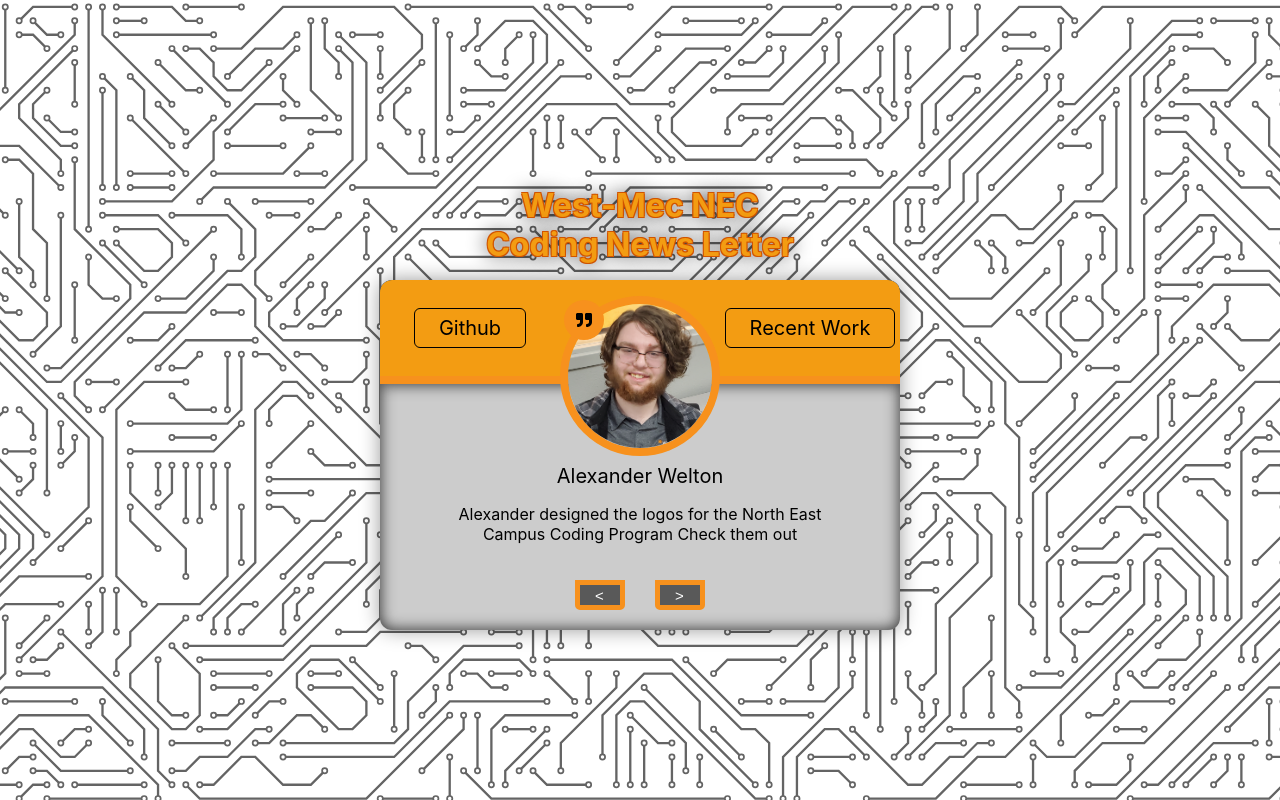
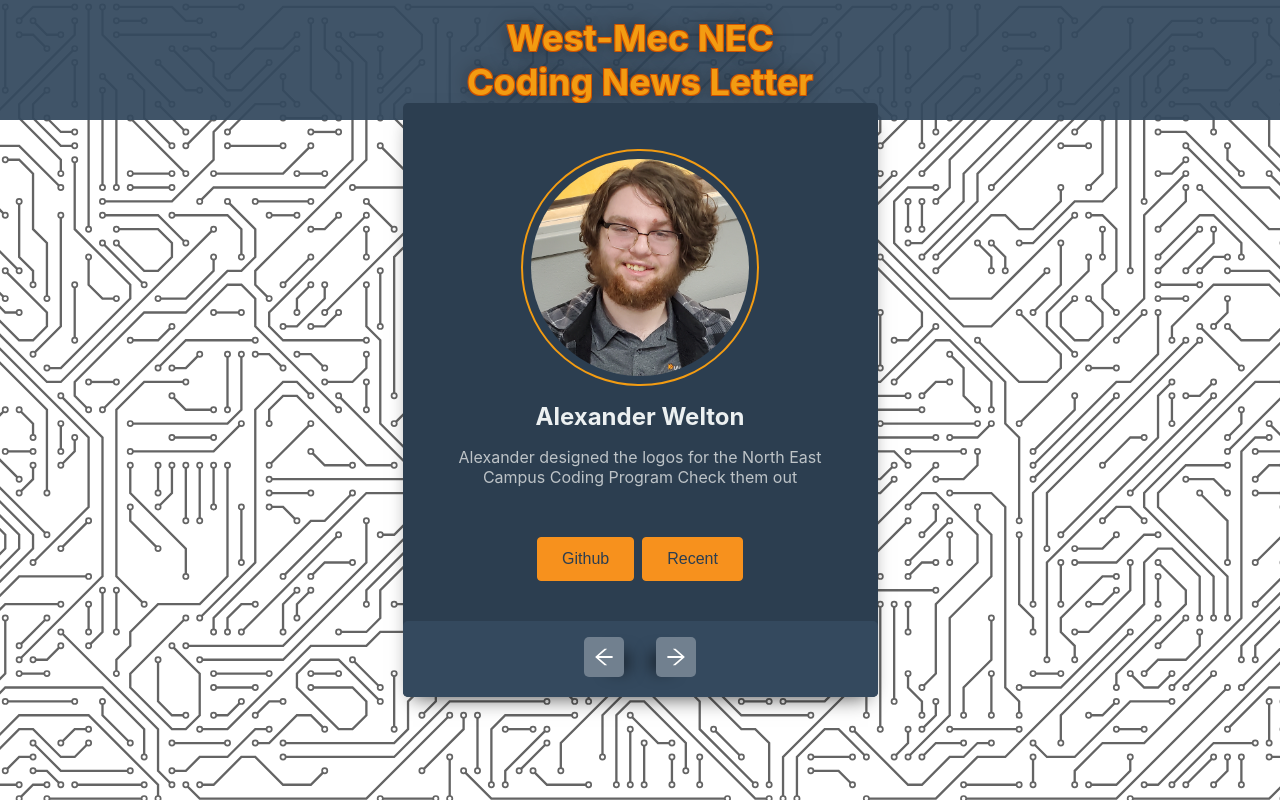
Before and after one commit to Jblack262/West-MEC-coding-newsletter, a React (Create React App) app: page / in a window 1280 px wide. Built offline with nearby package versions, Linux system fonts and the light colour scheme.

Commit message:
updated styling and colors

```diff
--- a/src/App.js
+++ b/src/App.js
@@ -1,16 +1,14 @@
 import React from 'react';
 import Review from './components/Review';
+
+import Navbar from './components/Navbar'
 function App() {
   return (
-    <main>
-      <section className='container'>
-        <div className='title'>
-          <h2>West-Mec NEC</h2>
-          <h2>Coding News Letter</h2>
-          <div className='underline'></div>
-        </div>
+    <main className="app">
+      <Navbar />
+      <div className="container">
         <Review />
-      </section>
+      </div>
     </main>
   );
 }
--- /dev/null
+++ b/src/components/Navbar.jsx
@@ -0,0 +1,12 @@
+import React from 'react'
+
+function Navbar() {
+    return (
+        <nav>
+            <h2>West-Mec NEC</h2>
+            <h2>Coding News Letter</h2>
+        </nav>
+    )
+}
+
+export default Navbar
--- a/src/components/Review.jsx
+++ b/src/components/Review.jsx
@@ -1,6 +1,6 @@
 import React, { useState } from 'react';
 import people from '../util/data';
-import { FaQuoteRight } from 'react-icons/fa';
+import { AiOutlineArrowLeft, AiOutlineArrowRight } from 'react-icons/ai';
 const Review = () => {
   const [index, setIndex] = useState(0);
   const { name, image, text } = people[index];
@@ -25,38 +25,21 @@ const Review = () => {
       return checkNumber(newIndex);
     });
   };
-  console.log(image)
   return (
     <article className='review'>
-      <div className="cardHeader">
-          <div className="btnContainer">
-          <a href="#">Github</a>
-          </div>
-        <div className='img-container'>
-          <div className="image">
-          <img src={image} alt={name} className='person-img' />
-          </div>
-          <span className='quote-icon'>
-            <FaQuoteRight />
-          </span>
-        </div>
-          <div className="btnContainer">
-          <a href="#">Recent Work</a>
-          </div>
+      <div className="imgContainer">
+        <img src={image} alt={name} />
       </div>
-
-      <h4 className='author'>{name}</h4>
-      <p className='info'>{text}</p>
-
-      <div className='button-container'>
-        <span onClick={prevPerson}>
-          <button className="prev" />
-        </span>
-        <span onClick={nextPerson}>
-          <button className="next" />
-        </span>
+      <h1>{name}</h1>
+      <p>{text}</p>
+      <div className="btnContainer">
+        <button>Github</button>
+        <button>Recent</button>
       </div>
-
+      <div className="arrowContainer">
+        <AiOutlineArrowLeft className="arrow left" onClick={() => prevPerson()}/>
+        <AiOutlineArrowRight className="arrow right" onClick={() => nextPerson()}/>
+      </div>
     </article>
   );
 };
--- a/src/sass/base/_global.scss
+++ b/src/sass/base/_global.scss
@@ -1,10 +1,12 @@
 body {
-  font-family: -apple-system, BlinkMacSystemFont, 'Segoe UI', Roboto, Oxygen,
-    Ubuntu, Cantarell, 'Open Sans', 'Helvetica Neue', sans-serif;
+  min-height: 100vh;
+  font-family: -apple-system, BlinkMacSystemFont, "Segoe UI", Roboto, Oxygen,
+    Ubuntu, Cantarell, "Open Sans", "Helvetica Neue", sans-serif;
   margin: 0;
   padding: 0;
-  @include circitBackground;
-  background-position: center;
-  background-size: cover;
-  overflow-x: hidden;
 }
+
+#root,
+.app {
+  min-height: 100vh;
+}
--- a/src/sass/base/_reset.scss
+++ b/src/sass/base/_reset.scss
@@ -4,7 +4,7 @@
   margin: 0;
   padding: 0;
   border: 0;
-  font-size: 100%;
+  // font-size: 100%;
   font-weight: normal;
   vertical-align: baseline;
   // background-position: transparent;
@@ -38,7 +38,7 @@ html {
 img,
 object,
 embed {
-  max-width: 100%;
+  // max-width: 100%;
   height: auto;
 }
 
@@ -56,7 +56,7 @@ q {
   quotes: none;
   &::before,
   &::after {
-    content: '';
+    content: "";
     content: none;
   }
 }
@@ -101,16 +101,16 @@ pre {
   word-wrap: break-word;
 }
 
-input [type='radio'] {
+input [type="radio"] {
   vertical-align: text-bottom;
 }
-input [type='checkbox'] {
+input [type="checkbox"] {
   vertical-align: bottom;
 }
-.ie7 input [type='checkbox'] {
+.ie7 input [type="checkbox"] {
   vertical-align: baseline;
 }
-.ie6 input[type='checkbox'] {
+.ie6 input[type="checkbox"] {
   vertical-align: text-bottom;
 }
 
@@ -146,9 +146,9 @@ sub {
 
 .clickable,
 label,
-input[type='button'],
-input[type='submit'],
-input[type='file'],
+input[type="button"],
+input[type="submit"],
+input[type="file"],
 button {
   cursor: pointer;
 }
@@ -167,7 +167,7 @@ button {
 
 //fixing conatiner collapse
 .clearfix::after {
-  content: '';
+  content: "";
   display: block;
   clear: both;
 }
--- /dev/null
+++ b/src/sass/components/_index.scss
@@ -0,0 +1,2 @@
+@import "./navbar";
+@import "./review";
--- /dev/null
+++ b/src/sass/components/_navbar.scss
@@ -0,0 +1,19 @@
+nav {
+  position: fixed;
+  top: 0;
+  width: 100%;
+
+  text-align: center;
+  font-size: 1.5rem;
+  font-size: clamp(1rem, 6vw, 1.5rem);
+  padding: 1rem;
+
+  background-color: #34495eef;
+  h2 {
+    color: $clr-accent-0;
+    font-weight: bold;
+    text-shadow: -1px -1px 0 $clr-accent-2, -1px 1px 0 $clr-accent-2,
+      1px -1px 0 $clr-accent-2, 1px 1px 0 $clr-accent-2,
+      0 0 20px rgba(0, 0, 0, 0.6);
+  }
+}
--- a/src/sass/components/_review.scss
+++ b/src/sass/components/_review.scss
@@ -1,155 +1,99 @@
 .review {
-  width: clamp(35%, 520px, 90%);
+  background-color: #2c3e50;
+  border-radius: 5px;
+  box-shadow: 0px 10px 20px -10px rgba(0, 0, 0, 0.75);
+  color: #bdc3c7;
+  padding-top: 30px;
+  position: relative;
+  width: 500px;
+  max-width: 95%;
+  margin-inline: auto;
   text-align: center;
-  min-height: 350px;
-  background-color: $clr-gray-0;
-  display: flex;
-  flex-direction: column;
-  border-radius: $radius;
-  overflow: hidden;
+  .imgContainer {
+    max-width: 50%;
+    min-width: 175px;
+    aspect-ratio: 1 / 1;
+    overflow: hidden;
+    box-sizing: border-box;
+    margin: 1rem auto;
 
-  box-shadow: inset $dark-shadow, $light-shadow;
-  .cardHeader {
-    background-color: $clr-accent-0;
     display: flex;
-    // place-items: center;
     justify-content: center;
-    border-radius: inherit;
-    height: 6.5rem;
-    box-sizing: border-box;
-    border-bottom: 0.5rem solid $clr-accent-1;
-    margin-bottom: 5em;
-    border-bottom-left-radius: 0;
-    border-bottom-right-radius: 0;
+    align-items: center;
+    img {
+      width: 100%;
+      max-height: 100%;
+      object-fit: cover;
 
-    box-shadow: $dark-shadow;
-    .img-container {
-      width: 10rem;
-      height: 10rem;
-      position: relative;
-      margin-block: 1rem;
-      .image {
-        overflow: hidden;
-        border-radius: 50%;
-        border: 0.5rem solid $clr-accent-1;
-        box-sizing: border-box;
-        width: 10rem;
-        height: 10rem;
-        display: flex;
-        align-items: center;
-        .person-img {
-          min-width: 100%;
-          height: auto;
+      border: 2px solid $clr-accent-0;
+      padding: 0.5rem;
+      border-radius: 50%;
+      display: block;
+    }
+  }
+  h1 {
+    font-weight: bold;
+    color: #ecf0f1;
+    margin-block: 1rem;
+  }
+  p {
+    margin: 0 auto;
+    width: 80%;
+    max-width: 95%;
+    min-height: 50px;
+  }
+  .btnContainer {
+    display: flex;
+    justify-content: center;
+    margin-block: 2rem;
+    button {
+      background-color: $clr-accent-1;
+      border: 1px solid $clr-accent-1;
+      color: #2c3e50;
+      margin: 0.5rem 0.25rem;
+      border-radius: 0.25rem;
+      font-size: 1rem;
+      padding: 0.75rem 1.5rem;
 
-          display: block;
-        }
+      user-select: none;
+
+      transition: background-color 100ms linear, color 100ms linear;
+      &:hover {
+        color: #ecf0f1;
+        background-color: #2c3e50;
       }
     }
-    .btnContainer {
-      width: calc(100% / 3);
-      display: grid;
-      place-items: center;
-      font-size: clamp(0.6rem, 2.5vw, 1.25rem);
-      margin: 0 auto;
-      a {
-        color: black;
-        text-decoration: none;
-        border-radius: $radius / 2;
-        border: 1px solid;
-        background: none;
-        // font-size: 1.25rem;
-        padding: 0.35em 1.2em;
+  }
+  .arrowContainer {
+    margin-top: auto;
+    background-color: #34495e;
+    color: white;
+    padding: 1rem;
+    border-radius: inherit;
+    border-top-left-radius: none;
+    border-top-right-radius: none;
+    .arrow {
+      margin-inline: 1rem;
+      padding: 0.5rem;
+      font-size: 2.5rem;
+      cursor: pointer;
+      background-color: rgba(255, 255, 255, 0.3);
+      border-radius: inherit;
+
+      &.right {
+        box-shadow: -15px 5px 15px -10px rgba(0, 0, 0, 0.5);
+      }
+      &.left {
+        box-shadow: 15px 5px 15px -10px rgba(0, 0, 0, 0.5);
+      }
+
+      transition: transform 100ms ease;
+      &:hover.right {
+        transform: translateX(0.25rem);
+      }
+      &:hover.left {
+        transform: translateX(-0.25rem);
       }
     }
-    .quote-icon {
-      position: absolute;
-      width: 40px;
-      height: 40px;
-      display: grid;
-      place-items: center;
-      background-color: $clr-accent-1;
-      border-radius: 50%;
-      left: 0;
-      top: 0;
-      margin: 0.25rem;
-    }
-  }
-
-  .author,
-  .info {
-    margin: 1rem auto 2rem auto;
-    max-width: 70%;
-    width: clamp(70%, 350px, 90%);
-  }
-  .author {
-    margin: 0 auto;
-    text-transform: capitalize;
-    font-size: 1.25rem;
-  }
-  .button-container {
-    margin-top: auto;
   }
 }
-
-.button-container {
-  margin: auto 0 1rem 0;
-}
-.button-container span {
-  position: relative;
-  display: inline-flex;
-  width: 50px;
-  height: 30px;
-  margin: 0 15px;
-  perspective: 1000px;
-}
-.button-container span button {
-  cursor: pointer;
-  width: 50px;
-  height: 30px;
-  border: none;
-  outline: none;
-  background: none;
-  font-size: 15px;
-  letter-spacing: 1px;
-  transform-style: preserve-3d;
-  transform: translateZ(-15px);
-  transition: transform 0.25s;
-  font-family: "Montserrat", sans-serif;
-}
-.button-container span button:before,
-.button-container span button:after {
-  position: absolute;
-  // content: 'Prev';
-  inset: 0;
-  display: flex;
-  align-items: center;
-  justify-content: center;
-  border: 5px solid $clr-accent-1;
-  box-sizing: border-box;
-  border-radius: 5px;
-}
-.next::after,
-.next::before {
-  content: ">";
-}
-.prev::after,
-.prev::before {
-  content: "<";
-}
-.button-container span button:before {
-  color: #fff;
-  background: $clr-gray-9;
-  transform: rotateY(0deg) translateZ(15px);
-  border-top-left-radius: 0;
-  border-top-right-radius: 0;
-}
-.button-container span button:after {
-  color: #000;
-  background: $clr-gray-0;
-  transform: rotateX(90deg) translateZ(15px);
-  border-bottom-left-radius: 0;
-  border-bottom-right-radius: 0;
-}
-.button-container span button:hover {
-  transform: translateZ(-15px) rotateX(-90deg);
-}
--- a/src/sass/index.scss
+++ b/src/sass/index.scss
@@ -6,7 +6,7 @@
 @import "./base/global";
 @import "./base/reset";
 
-@import "./components/review";
+@import "./components/index";
 
 @import "./pages/home";
 @import "./pages/error";
--- a/src/sass/pages/_home.scss
+++ b/src/sass/pages/_home.scss
@@ -1,19 +1,11 @@
-.container {
-  min-height: 100vh;
+main {
+  @include circitBackground;
+  background-position: center;
+  background-size: cover;
+  overflow-x: hidden;
+
   display: flex;
   flex-direction: column;
   align-items: center;
   justify-content: center;
-  .title {
-    text-align: center;
-    font-size: 2rem;
-    margin: 1rem 0;
-    h2 {
-      color: $clr-accent-0;
-      margin: 0;
-      font-weight: bold;
-      text-shadow: -1px -1px 0 $clr-accent-2, -1px 1px 0 $clr-accent-2,
-        1px -1px 0 $clr-accent-2, 1px 1px 0 $clr-accent-2, 0 0 20px #000;
-    }
-  }
 }
```
Also changed, not shown: src/sass/index.css, 1 other file (tests, documents, lock files or other folders).
